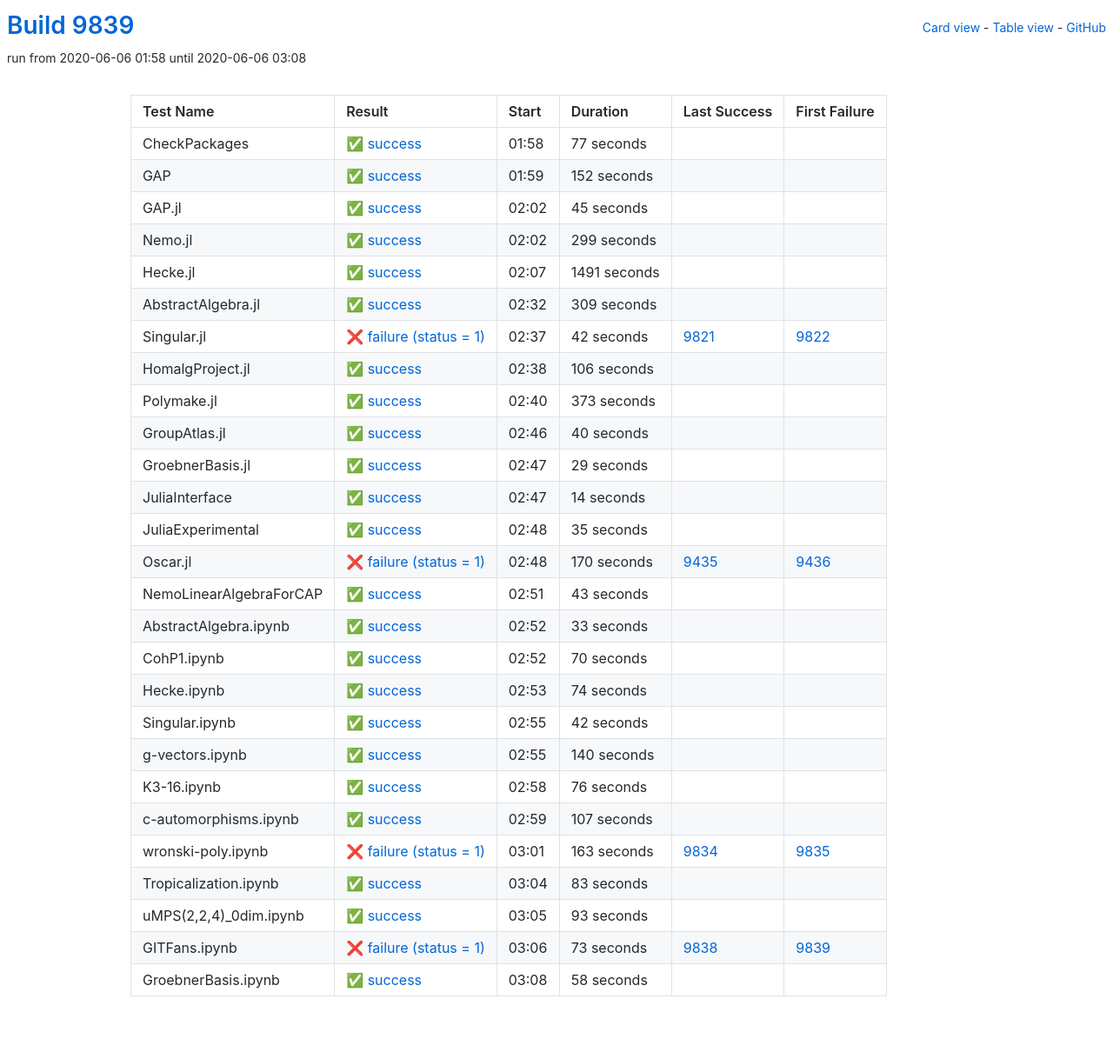
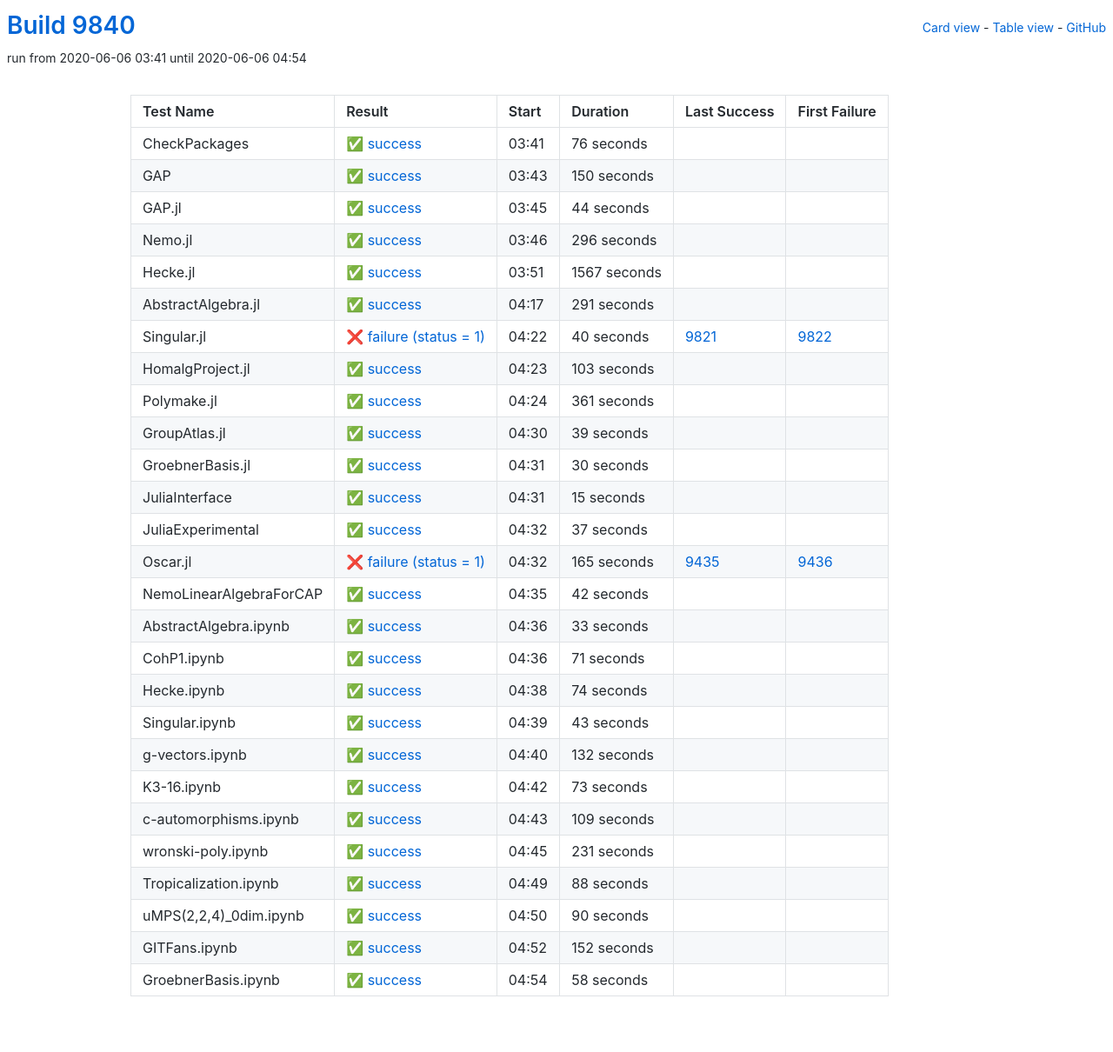
Before and after one commit to oscar-system/oscar-ci-status, a Jekyll site: the page built from table.html, in a window 1280 px wide. Shown: the whole page at 87% size. Built offline with Jekyll 4.4.1, drawn with Linux system fonts in a browser that asks for light colours.

Commit message:
Build 9840

```diff
--- a/_data/ci.yml
+++ b/_data/ci.yml
@@ -1,185 +1,185 @@
-build: 9839
-build_url: https://oscarci.mathematik.uni-kl.de/job/oscar/9839/
+build: 9840
+build_url: https://oscarci.mathematik.uni-kl.de/job/oscar/9840/
 job: oscar
 tests:
-- duration: 77
+- duration: 76
   exitcode: 0
   first_failure: false
   first_failure_url: null
   id: checkpackages
   last_success: false
   last_success_url: null
-  log: https://oscarci.mathematik.uni-kl.de/job/oscar/9839/artifact/logs/build-9839/CheckPackages.log
+  log: https://oscarci.mathematik.uni-kl.de/job/oscar/9840/artifact/logs/build-9840/CheckPackages.log
   name: CheckPackages
-  start: 2020-06-06 01:58
+  start: 2020-06-06 03:41
   status: success
   success: true
-- duration: 152
+- duration: 150
   exitcode: 0
   first_failure: false
   first_failure_url: null
   id: gap
   last_success: false
   last_success_url: null
-  log: https://oscarci.mathematik.uni-kl.de/job/oscar/9839/artifact/logs/build-9839/GAP.log
+  log: https://oscarci.mathematik.uni-kl.de/job/oscar/9840/artifact/logs/build-9840/GAP.log
   name: GAP
-  start: 2020-06-06 01:59
+  start: 2020-06-06 03:43
   status: success
   success: true
-- duration: 45
+- duration: 44
   exitcode: 0
   first_failure: false
   first_failure_url: null
   id: gap-jl
   last_success: false
   last_success_url: null
-  log: https://oscarci.mathematik.uni-kl.de/job/oscar/9839/artifact/logs/build-9839/GAP.jl.log
+  log: https://oscarci.mathematik.uni-kl.de/job/oscar/9840/artifact/logs/build-9840/GAP.jl.log
   name: GAP.jl
-  start: 2020-06-06 02:02
+  start: 2020-06-06 03:45
   status: success
   success: true
-- duration: 299
+- duration: 296
   exitcode: 0
   first_failure: false
   first_failure_url: null
   id: nemo-jl
   last_success: false
   last_success_url: null
-  log: https://oscarci.mathematik.uni-kl.de/job/oscar/9839/artifact/logs/build-9839/Nemo.jl.log
+  log: https://oscarci.mathematik.uni-kl.de/job/oscar/9840/artifact/logs/build-9840/Nemo.jl.log
   name: Nemo.jl
-  start: 2020-06-06 02:02
+  start: 2020-06-06 03:46
   status: success
   success: true
-- duration: 1491
+- duration: 1567
   exitcode: 0
   first_failure: false
   first_failure_url: null
   id: hecke-jl
   last_success: false
   last_success_url: null
-  log: https://oscarci.mathematik.uni-kl.de/job/oscar/9839/artifact/logs/build-9839/Hecke.jl.log
+  log: https://oscarci.mathematik.uni-kl.de/job/oscar/9840/artifact/logs/build-9840/Hecke.jl.log
   name: Hecke.jl
-  start: 2020-06-06 02:07
+  start: 2020-06-06 03:51
   status: success
   success: true
-- duration: 309
+- duration: 291
   exitcode: 0
   first_failure: false
   first_failure_url: null
   id: abstractalgebra-jl
   last_success: false
   last_success_url: null
-  log: https://oscarci.mathematik.uni-kl.de/job/oscar/9839/artifact/logs/build-9839/AbstractAlgebra.jl.log
+  log: https://oscarci.mathematik.uni-kl.de/job/oscar/9840/artifact/logs/build-9840/AbstractAlgebra.jl.log
   name: AbstractAlgebra.jl
-  start: 2020-06-06 02:32
+  start: 2020-06-06 04:17
   status: success
   success: true
-- duration: 42
+- duration: 40
   exitcode: 1
   first_failure: 9822
   first_failure_url: https://oscarci.mathematik.uni-kl.de/job/oscar/9822/
   id: singular-jl
   last_success: 9821
   last_success_url: https://oscarci.mathematik.uni-kl.de/job/oscar/9821/
-  log: https://oscarci.mathematik.uni-kl.de/job/oscar/9839/artifact/logs/build-9839/Singular.jl.log
+  log: https://oscarci.mathematik.uni-kl.de/job/oscar/9840/artifact/logs/build-9840/Singular.jl.log
   name: Singular.jl
-  start: 2020-06-06 02:37
+  start: 2020-06-06 04:22
   status: failure
   success: false
-- duration: 106
+- duration: 103
   exitcode: 0
   first_failure: false
   first_failure_url: null
   id: homalgproject-jl
   last_success: false
   last_success_url: null
-  log: https://oscarci.mathematik.uni-kl.de/job/oscar/9839/artifact/logs/build-9839/HomalgProject.jl.log
+  log: https://oscarci.mathematik.uni-kl.de/job/oscar/9840/artifact/logs/build-9840/HomalgProject.jl.log
   name: HomalgProject.jl
-  start: 2020-06-06 02:38
+  start: 2020-06-06 04:23
   status: success
   success: true
-- duration: 373
+- duration: 361
   exitcode: 0
   first_failure: false
   first_failure_url: null
   id: polymake-jl
   last_success: false
   last_success_url: null
-  log: https://oscarci.mathematik.uni-kl.de/job/oscar/9839/artifact/logs/build-9839/Polymake.jl.log
+  log: https://oscarci.mathematik.uni-kl.de/job/oscar/9840/artifact/logs/build-9840/Polymake.jl.log
   name: Polymake.jl
-  start: 2020-06-06 02:40
+  start: 2020-06-06 04:24
   status: success
   success: true
-- duration: 40
+- duration: 39
   exitcode: 0
   first_failure: false
   first_failure_url: null
   id: groupatlas-jl
   last_success: false
   last_success_url: null
-  log: https://oscarci.mathematik.uni-kl.de/job/oscar/9839/artifact/logs/build-9839/GroupAtlas.jl.log
+  log: https://oscarci.mathematik.uni-kl.de/job/oscar/9840/artifact/logs/build-9840/GroupAtlas.jl.log
   name: GroupAtlas.jl
-  start: 2020-06-06 02:46
+  start: 2020-06-06 04:30
   status: success
   success: true
-- duration: 29
+- duration: 30
   exitcode: 0
   first_failure: false
   first_failure_url: null
   id: groebnerbasis-jl
   last_success: false
   last_success_url: null
-  log: https://oscarci.mathematik.uni-kl.de/job/oscar/9839/artifact/logs/build-9839/GroebnerBasis.jl.log
+  log: https://oscarci.mathematik.uni-kl.de/job/oscar/9840/artifact/logs/build-9840/GroebnerBasis.jl.log
   name: GroebnerBasis.jl
-  start: 2020-06-06 02:47
+  start: 2020-06-06 04:31
   status: success
   success: true
-- duration: 14
+- duration: 15
   exitcode: 0
   first_failure: false
   first_failure_url: null
   id: juliainterface
   last_success: false
   last_success_url: null
-  log: https://oscarci.mathematik.uni-kl.de/job/oscar/9839/artifact/logs/build-9839/JuliaInterface.log
+  log: https://oscarci.mathematik.uni-kl.de/job/oscar/9840/artifact/logs/build-9840/JuliaInterface.log
   name: JuliaInterface
-  start: 2020-06-06 02:47
+  start: 2020-06-06 04:31
   status: success
   success: true
-- duration: 35
+- duration: 37
   exitcode: 0
   first_failure: false
   first_failure_url: null
   id: juliaexperimental
   last_success: false
   last_success_url: null
-  log: https://oscarci.mathematik.uni-kl.de/job/oscar/9839/artifact/logs/build-9839/JuliaExperimental.log
+  log: https://oscarci.mathematik.uni-kl.de/job/oscar/9840/artifact/logs/build-9840/JuliaExperimental.log
   name: JuliaExperimental
-  start: 2020-06-06 02:48
+  start: 2020-06-06 04:32
   status: success
   success: true
-- duration: 170
+- duration: 165
   exitcode: 1
   first_failure: 9436
   first_failure_url: https://oscarci.mathematik.uni-kl.de/job/oscar/9436/
   id: oscar-jl
   last_success: 9435
   last_success_url: https://oscarci.mathematik.uni-kl.de/job/oscar/9435/
-  log: https://oscarci.mathematik.uni-kl.de/job/oscar/9839/artifact/logs/build-9839/Oscar.jl.log
+  log: https://oscarci.mathematik.uni-kl.de/job/oscar/9840/artifact/logs/build-9840/Oscar.jl.log
   name: Oscar.jl
-  start: 2020-06-06 02:48
+  start: 2020-06-06 04:32
   status: failure
   success: false
-- duration: 43
+- duration: 42
   exitcode: 0
   first_failure: false
   first_failure_url: null
   id: nemolinearalgebraforcap
   last_success: false
   last_success_url: null
-  log: https://oscarci.mathematik.uni-kl.de/job/oscar/9839/artifact/logs/build-9839/NemoLinearAlgebraForCAP.log
+  log: https://oscarci.mathematik.uni-kl.de/job/oscar/9840/artifact/logs/build-9840/NemoLinearAlgebraForCAP.log
   name: NemoLinearAlgebraForCAP
-  start: 2020-06-06 02:51
+  start: 2020-06-06 04:35
   status: success
   success: true
 - duration: 33
@@ -189,21 +189,21 @@
   id: abstractalgebra-ipynb
   last_success: false
   last_success_url: null
-  log: https://oscarci.mathematik.uni-kl.de/job/oscar/9839/artifact/logs/build-9839/AbstractAlgebra.ipynb.log
+  log: https://oscarci.mathematik.uni-kl.de/job/oscar/9840/artifact/logs/build-9840/AbstractAlgebra.ipynb.log
   name: AbstractAlgebra.ipynb
-  start: 2020-06-06 02:52
+  start: 2020-06-06 04:36
   status: success
   success: true
-- duration: 70
+- duration: 71
   exitcode: 0
   first_failure: false
   first_failure_url: null
   id: cohp1-ipynb
   last_success: false
   last_success_url: null
-  log: https://oscarci.mathematik.uni-kl.de/job/oscar/9839/artifact/logs/build-9839/CohP1.ipynb.log
+  log: https://oscarci.mathematik.uni-kl.de/job/oscar/9840/artifact/logs/build-9840/CohP1.ipynb.log
   name: CohP1.ipynb
-  start: 2020-06-06 02:52
+  start: 2020-06-06 04:36
   status: success
   success: true
 - duration: 74
@@ -213,107 +213,107 @@
   id: hecke-ipynb
   last_success: false
   last_success_url: null
-  log: https://oscarci.mathematik.uni-kl.de/job/oscar/9839/artifact/logs/build-9839/Hecke.ipynb.log
+  log: https://oscarci.mathematik.uni-kl.de/job/oscar/9840/artifact/logs/build-9840/Hecke.ipynb.log
   name: Hecke.ipynb
-  start: 2020-06-06 02:53
+  start: 2020-06-06 04:38
   status: success
   success: true
-- duration: 42
+- duration: 43
   exitcode: 0
   first_failure: false
   first_failure_url: null
   id: singular-ipynb
   last_success: false
   last_success_url: null
-  log: https://oscarci.mathematik.uni-kl.de/job/oscar/9839/artifact/logs/build-9839/Singular.ipynb.log
+  log: https://oscarci.mathematik.uni-kl.de/job/oscar/9840/artifact/logs/build-9840/Singular.ipynb.log
   name: Singular.ipynb
-  start: 2020-06-06 02:55
+  start: 2020-06-06 04:39
   status: success
   success: true
-- duration: 140
+- duration: 132
   exitcode: 0
   first_failure: false
   first_failure_url: null
   id: g-vectors-ipynb
   last_success: false
   last_success_url: null
-  log: https://oscarci.mathematik.uni-kl.de/job/oscar/9839/artifact/logs/build-9839/g-vectors.ipynb.log
+  log: https://oscarci.mathematik.uni-kl.de/job/oscar/9840/artifact/logs/build-9840/g-vectors.ipynb.log
   name: g-vectors.ipynb
-  start: 2020-06-06 02:55
+  start: 2020-06-06 04:40
   status: success
   success: true
-- duration: 76
+- duration: 73
   exitcode: 0
   first_failure: false
   first_failure_url: null
   id: k3-16-ipynb
   last_success: false
   last_success_url: null
-  log: https://oscarci.mathematik.uni-kl.de/job/oscar/9839/artifact/logs/build-9839/K3-16.ipynb.log
+  log: https://oscarci.mathematik.uni-kl.de/job/oscar/9840/artifact/logs/build-9840/K3-16.ipynb.log
   name: K3-16.ipynb
-  start: 2020-06-06 02:58
+  start: 2020-06-06 04:42
   status: success
   success: true
-- duration: 107
+- duration: 109
   exitcode: 0
   first_failure: false
   first_failure_url: null
   id: c-automorphisms-ipynb
   last_success: false
   last_success_url: null
-  log: https://oscarci.mathematik.uni-kl.de/job/oscar/9839/artifact/logs/build-9839/c-automorphisms.ipynb.log
+  log: https://oscarci.mathematik.uni-kl.de/job/oscar/9840/artifact/logs/build-9840/c-automorphisms.ipynb.log
   name: c-automorphisms.ipynb
-  start: 2020-06-06 02:59
+  start: 2020-06-06 04:43
   status: success
   success: true
-- duration: 163
-  exitcode: 1
-  first_failure: 9835
-  first_failure_url: https://oscarci.mathematik.uni-kl.de/job/oscar/9835/
+- duration: 231
+  exitcode: 0
+  first_failure: false
+  first_failure_url: null
   id: wronski-poly-ipynb
-  last_success: 9834
-  last_success_url: https://oscarci.mathematik.uni-kl.de/job/oscar/9834/
-  log: https://oscarci.mathematik.uni-kl.de/job/oscar/9839/artifact/logs/build-9839/wronski-poly.ipynb.log
+  last_success: false
+  last_success_url: null
+  log: https://oscarci.mathematik.uni-kl.de/job/oscar/9840/artifact/logs/build-9840/wronski-poly.ipynb.log
   name: wronski-poly.ipynb
-  start: 2020-06-06 03:01
-  status: failure
-  success: false
-- duration: 83
+  start: 2020-06-06 04:45
+  status: success
+  success: true
+- duration: 88
   exitcode: 0
   first_failure: false
   first_failure_url: null
   id: tropicalization-ipynb
   last_success: false
   last_success_url: null
-  log: https://oscarci.mathematik.uni-kl.de/job/oscar/9839/artifact/logs/build-9839/Tropicalization.ipynb.log
+  log: https://oscarci.mathematik.uni-kl.de/job/oscar/9840/artifact/logs/build-9840/Tropicalization.ipynb.log
   name: Tropicalization.ipynb
-  start: 2020-06-06 03:04
+  start: 2020-06-06 04:49
   status: success
   success: true
-- duration: 93
+- duration: 90
   exitcode: 0
   first_failure: false
   first_failure_url: null
   id: umps-2-2-4-0dim-ipynb
   last_success: false
   last_success_url: null
-  log: https://oscarci.mathematik.uni-kl.de/job/oscar/9839/artifact/logs/build-9839/uMPS-2-2-4-_0dim.ipynb.log
+  log: https://oscarci.mathematik.uni-kl.de/job/oscar/9840/artifact/logs/build-9840/uMPS-2-2-4-_0dim.ipynb.log
   name: uMPS(2,2,4)_0dim.ipynb
-  start: 2020-06-06 03:05
+  start: 2020-06-06 04:50
   status: success
   success: true
-- duration: 73
-  exitcode: 1
-  first_failure: 9839
-  first_failure_url: https://oscarci.mathematik.uni-kl.de/job/oscar/9839/
+- duration: 152
+  exitcode: 0
+  first_failure: false
+  first_failure_url: null
   id: gitfans-ipynb
-  last_success: 9838
-  last_success_url: https://oscarci.mathematik.uni-kl.de/job/oscar/9838/
-  log: https://oscarci.mathematik.uni-kl.de/job/oscar/9839/artifact/logs/build-9839/GITFans.ipynb.log
+  last_success: false
+  last_success_url: null
+  log: https://oscarci.mathematik.uni-kl.de/job/oscar/9840/artifact/logs/build-9840/GITFans.ipynb.log
   name: GITFans.ipynb
-  start: 2020-06-06 03:06
-  status: failure
-  success: false
+  start: 2020-06-06 04:52
+  status: success
+  success: true
 - duration: 58
   exitcode: 0
   first_failure: false
@@ -321,8 +321,8 @@
   id: groebnerbasis-ipynb
   last_success: false
   last_success_url: null
-  log: https://oscarci.mathematik.uni-kl.de/job/oscar/9839/artifact/logs/build-9839/GroebnerBasis.ipynb.log
+  log: https://oscarci.mathematik.uni-kl.de/job/oscar/9840/artifact/logs/build-9840/GroebnerBasis.ipynb.log
   name: GroebnerBasis.ipynb
-  start: 2020-06-06 03:08
+  start: 2020-06-06 04:54
   status: success
   success: true
```
Also changed, not shown: README.md.
